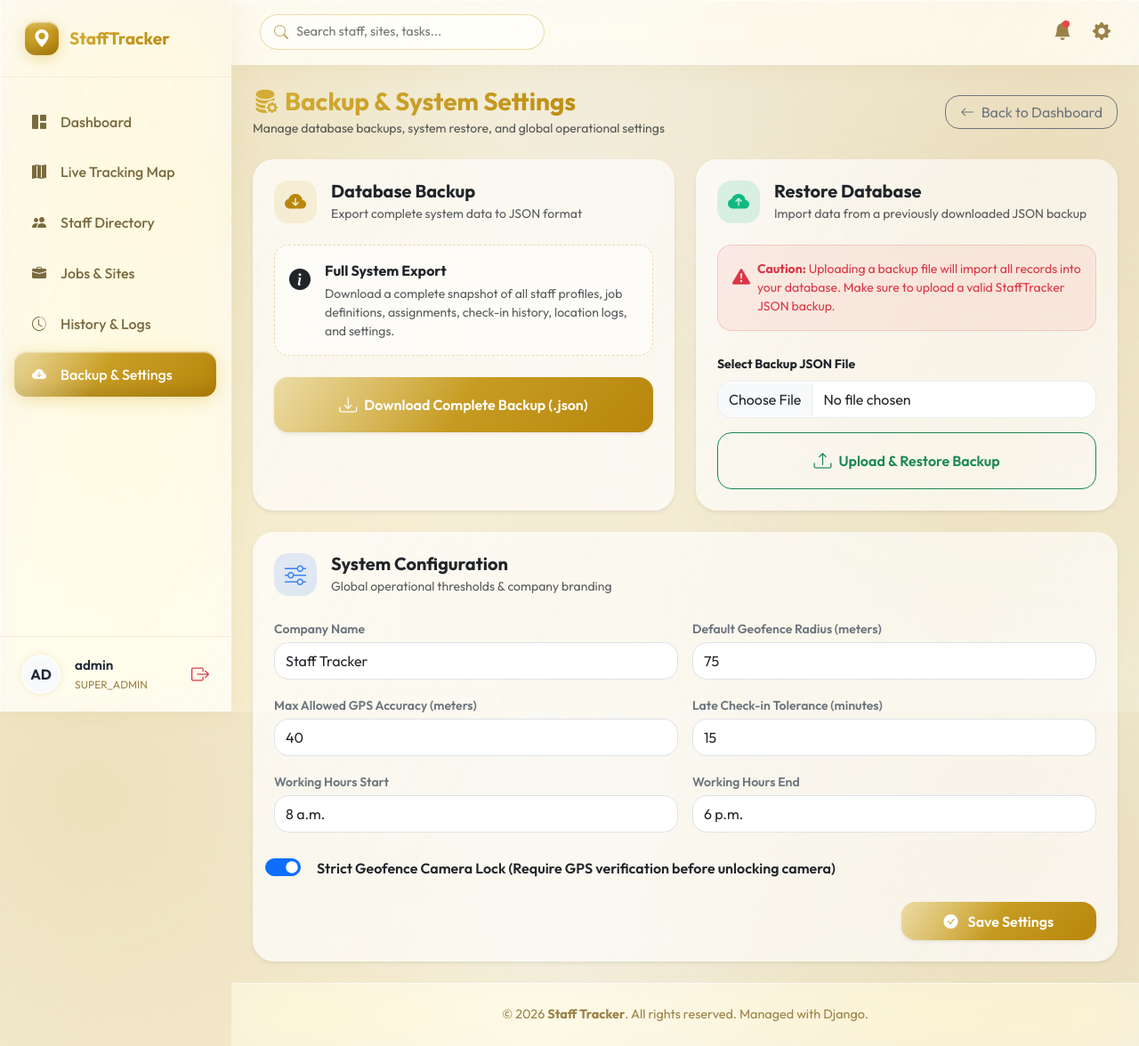
After one commit to bigyan1sybazzar-debug/staff-managment, a Django app: page /settings/backup/ in a window 1280 px wide. The commit adds this page. Shown: the whole page at 89% size. Run offline with Django 5.2, Linux system fonts and the light colour scheme; a user stored in the database is signed in; data comes from the database, SQL or seed files in the repository; both versions use the stored data as it was after the commit.

Commit message:
Update staff project and migrations

```diff
--- a/staff_app/urls.py
+++ b/staff_app/urls.py
@@ -26,6 +26,11 @@ urlpatterns = [
     path("checkin/<int:job_pk>/", views.checkin_view, name="checkin"),
     path("checkout/<int:record_pk>/", views.checkout_view, name="checkout"),
 
+    # Settings & Backup
+    path("settings/backup/", views.backup_settings_view, name="backup_settings"),
+    path("settings/backup/export/", views.export_backup_view, name="export_backup"),
+    path("settings/backup/import/", views.import_backup_view, name="import_backup"),
+
     # API endpoints
     path("api/staff-locations/", views.staff_locations_api, name="staff_locations_api"),
     path("api/log-location/", views.log_location_api, name="log_location_api"),
--- a/staff_app/views.py
+++ b/staff_app/views.py
@@ -5,12 +5,16 @@ from django.contrib.auth.decorators import login_required
 from django.contrib import messages
 from django.utils import timezone
 from django.utils.dateparse import parse_datetime
-from django.http import JsonResponse
+from django.http import JsonResponse, HttpResponse
 from django.views.decorators.csrf import csrf_exempt
 from django.db.models import Q, Sum
+from django.core.management import call_command
 import json
 import math
 import datetime
+import io
+import tempfile
+import os
 from .models import Profile, Job, CheckInRecord, SystemSettings, WorkLocation, JobAssignment
 
 
@@ -59,6 +63,11 @@ def login_view(request):
         user = authenticate(request, username=username, password=password)
         if user is not None:
             if user.is_active:
+                # Clear any lingering unconsumed auth messages (e.g. "You have been logged out.")
+                storage = messages.get_messages(request)
+                for _ in storage:
+                    pass
+
                 login(request, user)
                 messages.success(request, f"Welcome back, {user.username}!")
                 # Route by role
@@ -123,13 +132,12 @@ def staff_dashboard_view(request):
     today = timezone.now().date()
     user = request.user
 
+    # Jobs assigned to this staff member with active access grant today
     active_job_ids = JobAssignment.objects.filter(
         staff=user, granted_start__lte=today, granted_end__gte=today
     ).values_list('job_id', flat=True)
 
-    all_assigned = Job.objects.filter(id__in=active_job_ids)
-
-    today_jobs_raw = all_assigned.filter(date=today).order_by('start_time')
+    all_assigned = Job.objects.filter(id__in=active_job_ids).order_by('start_time')
 
     user_checkins = CheckInRecord.objects.filter(user=user)
     active_checkins = {}
@@ -138,7 +146,8 @@ def staff_dashboard_view(request):
     for ci in user_checkins:
         if ci.check_out_timestamp is None:
             active_checkins[ci.job_id] = ci
-        else:
+        elif ci.timestamp.date() == today:
+            # Only mark as completed today if the check-in occurred today
             completed_checkins[ci.job_id] = ci
 
     def annotate(queryset):
@@ -148,9 +157,9 @@ def staff_dashboard_view(request):
             job.completed_checkin = completed_checkins.get(job.pk)
         return jobs
 
-    annotated_jobs = annotate(today_jobs_raw)
+    annotated_jobs = annotate(all_assigned)
 
-    # ── Separate into active and completed ──
+    # ── Separate into active and completed today ──
     active_today_jobs = []
     completed_today_jobs = []
 
@@ -162,8 +171,11 @@ def staff_dashboard_view(request):
 
     completed_today_jobs.sort(key=lambda j: j.completed_checkin.check_out_timestamp if j.completed_checkin else j.date)
 
-    # ── Upcoming jobs ──
-    upcoming_jobs = all_assigned.filter(date__gt=today).order_by('date', 'start_time')
+    # ── Upcoming jobs (grant window starts in future) ──
+    upcoming_job_ids = JobAssignment.objects.filter(
+        staff=user, granted_start__gt=today
+    ).values_list('job_id', flat=True)
+    upcoming_jobs = Job.objects.filter(id__in=upcoming_job_ids).order_by('date', 'start_time')
     upcoming_jobs = annotate(upcoming_jobs)
 
     # ── History ──
@@ -185,10 +197,10 @@ def staff_dashboard_view(request):
 
     context = {
         'today': today,
-        'active_today_jobs': active_today_jobs,      # ← NEW: Active jobs
-        'completed_today_jobs': completed_today_jobs, # ← NEW: Completed jobs
+        'active_today_jobs': active_today_jobs,
+        'completed_today_jobs': completed_today_jobs,
         'upcoming_jobs': upcoming_jobs,
-        'total_assigned': all_assigned.count(),
+        'total_assigned': len(annotated_jobs),
         'my_checkins': history_checkins,
         'total_completed_minutes': total_completed_minutes,
         'total_completed_display': total_completed_display,
@@ -341,10 +353,26 @@ def checkin_view(request, job_pk):
     except Job.DoesNotExist:
         return JsonResponse({'ok': False, 'error': f'Job #{job_pk} not found'}, status=404)
 
-    # 🔴 FIXED: Server-side validation - Prevent check-in for upcoming jobs
+    # Validate staff access duration grant
     today = timezone.now().date()
-    if job.date > today:
-        return JsonResponse({'ok': False, 'error': 'This job is scheduled for a future date. You cannot check in yet.'}, status=400)
+    assignment = JobAssignment.objects.filter(job=job, staff=request.user).first()
+    if not assignment:
+        return JsonResponse({'ok': False, 'error': 'You are not assigned to this job.'}, status=403)
+
+    if assignment.granted_start > today:
+        return JsonResponse({'ok': False, 'error': 'This job access starts on a future date. You cannot check in yet.'}, status=400)
+
+    if assignment.granted_end < today:
+        return JsonResponse({'ok': False, 'error': 'Access for this job has expired.'}, status=400)
+
+    # Prevent duplicate active check-ins or multiple check-ins on the same day
+    existing_active = CheckInRecord.objects.filter(job=job, user=request.user, check_out_timestamp__isnull=True).first()
+    if existing_active:
+        return JsonResponse({'ok': False, 'error': 'You are already checked in to this job. Please check out first.'}, status=400)
+
+    existing_completed_today = CheckInRecord.objects.filter(job=job, user=request.user, timestamp__date=today, check_out_timestamp__isnull=False).first()
+    if existing_completed_today:
+        return JsonResponse({'ok': False, 'error': 'You have already completed your shift for today.'}, status=400)
 
     try:
         lat      = float(request.POST.get('lat', 0))
@@ -1057,3 +1085,91 @@ def job_delete_view(request, pk):
     job.delete()
     messages.success(request, f"Job '{code}' deleted successfully.")
     return redirect('job_list')
+
+
+# ==========================
+# System Settings & Database Backup/Restore
+# ==========================
+@login_required
+def backup_settings_view(request):
+    if not (request.user.is_superuser or (hasattr(request.user, 'profile') and request.user.profile.role in ['ADMIN', 'SUPER_ADMIN'])):
+        messages.error(request, "Permission denied.")
+        return redirect('dashboard')
+
+    settings_obj = SystemSettings.get_settings()
+
+    if request.method == 'POST':
+        settings_obj.company_name = request.POST.get('company_name', settings_obj.company_name)
+        settings_obj.default_geofence_radius = int(request.POST.get('default_geofence_radius', settings_obj.default_geofence_radius))
+        settings_obj.max_allowed_gps_accuracy = int(request.POST.get('max_allowed_gps_accuracy', settings_obj.max_allowed_gps_accuracy))
+        settings_obj.strict_geofence_camera_lock = True if request.POST.get('strict_geofence_camera_lock') == 'on' else False
+        settings_obj.late_tolerance_minutes = int(request.POST.get('late_tolerance_minutes', settings_obj.late_tolerance_minutes))
+        settings_obj.working_hours_start = request.POST.get('working_hours_start', settings_obj.working_hours_start)
+        settings_obj.working_hours_end = request.POST.get('working_hours_end', settings_obj.working_hours_end)
+
+        if request.FILES.get('company_logo'):
+            settings_obj.company_logo = request.FILES.get('company_logo')
+
+        settings_obj.save()
+        messages.success(request, "System settings updated successfully.")
+        return redirect('backup_settings')
+
+    context = {
+        'settings': settings_obj,
+    }
+    return render(request, 'backup_settings.html', context)
+
+
+@login_required
+def export_backup_view(request):
+    if not (request.user.is_superuser or (hasattr(request.user, 'profile') and request.user.profile.role in ['ADMIN', 'SUPER_ADMIN'])):
+        messages.error(request, "Permission denied. Only Administrators can download backups.")
+        return redirect('dashboard')
+
+    try:
+        buf = io.StringIO()
+        call_command('dumpdata', exclude=['contenttypes', 'auth.permission', 'sessions'], stdout=buf, indent=2)
+        json_data = buf.getvalue()
+
+        timestamp = timezone.now().strftime('%Y-%m-%d_%H%M%S')
+        filename = f"stafftracker_backup_{timestamp}.json"
+
+        response = HttpResponse(json_data, content_type='application/json')
+        response['Content-Disposition'] = f'attachment; filename="{filename}"'
+        return response
+    except Exception as e:
+        messages.error(request, f"Failed to generate backup: {str(e)}")
+        return redirect('backup_settings')
+
+
+@login_required
+def import_backup_view(request):
+    if not (request.user.is_superuser or (hasattr(request.user, 'profile') and request.user.profile.role in ['ADMIN', 'SUPER_ADMIN'])):
+        messages.error(request, "Permission denied. Only Administrators can restore backups.")
+        return redirect('dashboard')
+
+    if request.method == 'POST':
+        backup_file = request.FILES.get('backup_file')
+        if not backup_file:
+            messages.error(request, "Please select a backup JSON file to upload.")
+            return redirect('backup_settings')
+
+        if not backup_file.name.endswith('.json'):
+            messages.error(request, "Invalid file format. Please upload a valid JSON backup file.")
+            return redirect('backup_settings')
+
+        try:
+            with tempfile.NamedTemporaryFile(suffix='.json', delete=False) as tmp:
+                for chunk in backup_file.chunks():
+                    tmp.write(chunk)
+                tmp_path = tmp.name
+
+            call_command('loaddata', tmp_path)
+            if os.path.exists(tmp_path):
+                os.remove(tmp_path)
+
+            messages.success(request, f"Database & settings successfully restored from '{backup_file.name}'!")
+        except Exception as e:
+            messages.error(request, f"Failed to restore backup: {str(e)}")
+
+    return redirect('backup_settings')
--- /dev/null
+++ b/templates/backup_settings.html
@@ -0,0 +1,160 @@
+{% extends 'base.html' %}
+{% load static %}
+
+{% block title %}Backup & System Settings — StaffTracker{% endblock %}
+
+{% block content %}
+<div class="row g-4">
+    <!-- Page Header -->
+    <div class="col-12">
+        <div class="d-flex justify-content-between align-items-center flex-wrap gap-3">
+            <div>
+                <h3 class="fw-bold mb-1" style="background: var(--primary-gradient); -webkit-background-clip: text; -webkit-text-fill-color: transparent;">
+                    <i class="bi bi-database-fill-gear me-2"></i>Backup & System Settings
+                </h3>
+                <p class="text-muted small mb-0">Manage database backups, system restore, and global operational settings</p>
+            </div>
+            <a href="{% url 'dashboard' %}" class="btn btn-outline-secondary rounded-4 px-3">
+                <i class="bi bi-arrow-left me-1"></i> Back to Dashboard
+            </a>
+        </div>
+    </div>
+
+    <!-- ── 1. DATABASE BACKUP & RESTORE ── -->
+    <div class="col-12 col-lg-6">
+        <div class="card border-0 shadow-sm h-100" style="border-radius: 24px; background: var(--lg-bg-strong); backdrop-filter: var(--lg-blur); -webkit-backdrop-filter: var(--lg-blur); border: 1px solid rgba(255,255,255,0.6);">
+            <div class="card-header bg-transparent border-0 pt-4 px-4 pb-0">
+                <div class="d-flex align-items-center gap-3">
+                    <div class="d-inline-flex align-items-center justify-content-center" style="width: 48px; height: 48px; background: rgba(212, 175, 55, 0.15); border-radius: 16px; color: #b8860b;">
+                        <i class="bi bi-cloud-arrow-down-fill fs-4"></i>
+                    </div>
+                    <div>
+                        <h5 class="fw-bold mb-0 text-dark">Database Backup</h5>
+                        <small class="text-muted">Export complete system data to JSON format</small>
+                    </div>
+                </div>
+            </div>
+            <div class="card-body p-4">
+                <div class="p-3 mb-4 rounded-4" style="background: rgba(255,255,255,0.5); border: 1px dashed rgba(184,134,11,0.3);">
+                    <div class="d-flex align-items-start gap-3">
+                        <i class="bi bi-info-circle-fill text-gold fs-4 flex-shrink-0 mt-1"></i>
+                        <div>
+                            <div class="fw-bold text-dark mb-1">Full System Export</div>
+                            <p class="small text-muted mb-0">
+                                Download a complete snapshot of all staff profiles, job definitions, assignments, check-in history, location logs, and settings.
+                            </p>
+                        </div>
+                    </div>
+                </div>
+
+                <a href="{% url 'export_backup' %}" class="btn btn-primary-gradient w-100 py-3 rounded-4 fw-semibold text-center d-flex align-items-center justify-content-center gap-2 shadow-sm">
+                    <i class="bi bi-download fs-5"></i> Download Complete Backup (.json)
+                </a>
+            </div>
+        </div>
+    </div>
+
+    <!-- ── RESTORE BACKUP ── -->
+    <div class="col-12 col-lg-6">
+        <div class="card border-0 shadow-sm h-100" style="border-radius: 24px; background: var(--lg-bg-strong); backdrop-filter: var(--lg-blur); -webkit-backdrop-filter: var(--lg-blur); border: 1px solid rgba(255,255,255,0.6);">
+            <div class="card-header bg-transparent border-0 pt-4 px-4 pb-0">
+                <div class="d-flex align-items-center gap-3">
+                    <div class="d-inline-flex align-items-center justify-content-center" style="width: 48px; height: 48px; background: rgba(16, 185, 129, 0.15); border-radius: 16px; color: #10b981;">
+                        <i class="bi bi-cloud-arrow-up-fill fs-4"></i>
+                    </div>
+                    <div>
+                        <h5 class="fw-bold mb-0 text-dark">Restore Database</h5>
+                        <small class="text-muted">Import data from a previously downloaded JSON backup</small>
+                    </div>
+                </div>
+            </div>
+            <div class="card-body p-4">
+                <div class="p-3 mb-4 rounded-4" style="background: rgba(239, 68, 68, 0.08); border: 1px solid rgba(239, 68, 68, 0.2);">
+                    <div class="d-flex align-items-start gap-2">
+                        <i class="bi bi-exclamation-triangle-fill text-danger fs-5 flex-shrink-0 mt-1"></i>
+                        <div class="small text-danger">
+                            <strong>Caution:</strong> Uploading a backup file will import all records into your database. Make sure to upload a valid StaffTracker JSON backup.
+                        </div>
+                    </div>
+                </div>
+
+                <form action="{% url 'import_backup' %}" method="POST" enctype="multipart/form-data">
+                    {% csrf_token %}
+                    <div class="mb-3">
+                        <label for="backupFileInput" class="form-label fw-bold text-dark small">Select Backup JSON File</label>
+                        <input type="file" name="backup_file" id="backupFileInput" accept=".json" class="form-control rounded-4 border-light-subtle py-2" required>
+                    </div>
+                    <button type="submit" class="btn btn-outline-success w-100 py-3 rounded-4 fw-semibold d-flex align-items-center justify-content-center gap-2" onclick="return confirm('Are you sure you want to restore the database from this backup file?');">
+                        <i class="bi bi-upload fs-5"></i> Upload & Restore Backup
+                    </button>
+                </form>
+            </div>
+        </div>
+    </div>
+
+    <!-- ── 2. GLOBAL SYSTEM SETTINGS ── -->
+    <div class="col-12">
+        <div class="card border-0 shadow-sm" style="border-radius: 24px; background: var(--lg-bg-strong); backdrop-filter: var(--lg-blur); -webkit-backdrop-filter: var(--lg-blur); border: 1px solid rgba(255,255,255,0.6);">
+            <div class="card-header bg-transparent border-0 pt-4 px-4 pb-0">
+                <div class="d-flex align-items-center gap-3">
+                    <div class="d-inline-flex align-items-center justify-content-center" style="width: 48px; height: 48px; background: rgba(59, 130, 246, 0.15); border-radius: 16px; color: #3b82f6;">
+                        <i class="bi bi-sliders fs-4"></i>
+                    </div>
+                    <div>
+                        <h5 class="fw-bold mb-0 text-dark">System Configuration</h5>
+                        <small class="text-muted">Global operational thresholds & company branding</small>
+                    </div>
+                </div>
+            </div>
+
+            <div class="card-body p-4">
+                <form method="POST" enctype="multipart/form-data">
+                    {% csrf_token %}
+                    <div class="row g-3">
+                        <div class="col-md-6">
+                            <label class="form-label fw-semibold text-secondary small mb-1">Company Name</label>
+                            <input type="text" name="company_name" value="{{ settings.company_name }}" class="form-control rounded-4 py-2" required>
+                        </div>
+                        <div class="col-md-6">
+                            <label class="form-label fw-semibold text-secondary small mb-1">Default Geofence Radius (meters)</label>
+                            <input type="number" name="default_geofence_radius" value="{{ settings.default_geofence_radius }}" class="form-control rounded-4 py-2" required>
+                        </div>
+                        <div class="col-md-6">
+                            <label class="form-label fw-semibold text-secondary small mb-1">Max Allowed GPS Accuracy (meters)</label>
+                            <input type="number" name="max_allowed_gps_accuracy" value="{{ settings.max_allowed_gps_accuracy }}" class="form-control rounded-4 py-2" required>
+                        </div>
+                        <div class="col-md-6">
+                            <label class="form-label fw-semibold text-secondary small mb-1">Late Check-in Tolerance (minutes)</label>
+                            <input type="number" name="late_tolerance_minutes" value="{{ settings.late_tolerance_minutes }}" class="form-control rounded-4 py-2" required>
+                        </div>
+
+                        <div class="col-md-6">
+                            <label class="form-label fw-semibold text-secondary small mb-1">Working Hours Start</label>
+                            <input type="text" name="working_hours_start" value="{{ settings.working_hours_start }}" class="form-control rounded-4 py-2">
+                        </div>
+                        <div class="col-md-6">
+                            <label class="form-label fw-semibold text-secondary small mb-1">Working Hours End</label>
+                            <input type="text" name="working_hours_end" value="{{ settings.working_hours_end }}" class="form-control rounded-4 py-2">
+                        </div>
+
+                        <div class="col-md-12">
+                            <div class="form-check form-switch mt-2">
+                                <input class="form-check-input fs-5" type="checkbox" name="strict_geofence_camera_lock" id="strictLock" {% if settings.strict_geofence_camera_lock %}checked{% endif %}>
+                                <label class="form-check-label fw-semibold text-dark pt-1 ms-2" for="strictLock">
+                                    Strict Geofence Camera Lock (Require GPS verification before unlocking camera)
+                                </label>
+                            </div>
+                        </div>
+
+                        <div class="col-12 mt-4 text-end">
+                            <button type="submit" class="btn btn-primary-gradient px-5 py-2.5 rounded-4 fw-semibold shadow-sm">
+                                <i class="bi bi-check-circle-fill me-2"></i> Save Settings
+                            </button>
+                        </div>
+                    </div>
+                </form>
+            </div>
+        </div>
+    </div>
+</div>
+{% endblock %}
--- a/templates/base.html
+++ b/templates/base.html
@@ -699,6 +699,13 @@
                     <span>History & Logs</span>
                 </a>
             </li>
+
+            <li class="menu-item {% if 'settings' in request.path %}active{% endif %}">
+                <a href="{% url 'backup_settings' %}">
+                    <i class="bi bi-cloud-arrow-down-fill"></i>
+                    <span>Backup & Settings</span>
+                </a>
+            </li>
         </ul>
 
         <div class="sidebar-user">
@@ -737,7 +744,7 @@
                     <i class="bi bi-bell-fill"></i>
                     <span class="notification-dot"></span>
                 </a>
-                <a href="/admin/" class="action-btn d-none d-lg-inline-block" title="Django Admin Panel">
+                <a href="{% url 'backup_settings' %}" class="action-btn d-none d-lg-inline-block" title="Backup & System Settings">
                     <i class="bi bi-gear-fill"></i>
                 </a>
 
@@ -766,13 +773,38 @@
 
         <div class="container-fluid p-4 animate-fade-in">
             {% if messages %}
-                {% for message in messages %}
-                    <div class="alert alert-{{ message.tags }} alert-dismissible fade show rounded-4 shadow-sm mb-4 border-0" role="alert">
-                        <i class="bi bi-info-circle-fill me-2"></i>
-                        {{ message }}
-                        <button type="button" class="btn-close" data-browser-dismiss="alert" data-bs-dismiss="alert" aria-label="Close"></button>
-                    </div>
-                {% endfor %}
+                <div class="toast-container position-fixed top-0 end-0 p-3" style="z-index: 2000;">
+                    {% for message in messages %}
+                        <div class="toast align-items-center text-white border-0 show shadow-lg rounded-4 mb-2 animate-fade-in
+                            {% if message.tags == 'success' %}bg-success{% elif message.tags == 'error' or message.tags == 'danger' %}bg-danger{% elif message.tags == 'warning' %}bg-warning text-dark{% else %}bg-dark{% endif %}"
+                            role="alert" aria-live="assertive" aria-atomic="true">
+                            <div class="d-flex align-items-center">
+                                <div class="toast-body d-flex align-items-center gap-2 py-3 px-3 fs-6">
+                                    {% if message.tags == 'success' %}
+                                        <i class="bi bi-check-circle-fill fs-5 text-white"></i>
+                                    {% elif message.tags == 'error' or message.tags == 'danger' %}
+                                        <i class="bi bi-exclamation-triangle-fill fs-5 text-white"></i>
+                                    {% else %}
+                                        <i class="bi bi-info-circle-fill fs-5 text-white"></i>
+                                    {% endif %}
+                                    <span class="fw-medium">{{ message }}</span>
+                                </div>
+                                <button type="button" class="btn-close btn-close-white me-3 ms-auto" data-bs-dismiss="toast" aria-label="Close"></button>
+                            </div>
+                        </div>
+                    {% endfor %}
+                </div>
+                <script>
+                    document.addEventListener('DOMContentLoaded', function() {
+                        var toastEls = document.querySelectorAll('.toast');
+                        toastEls.forEach(function(toastEl) {
+                            setTimeout(function() {
+                                toastEl.classList.remove('show');
+                                setTimeout(function() { toastEl.remove(); }, 300);
+                            }, 4000);
+                        });
+                    });
+                </script>
             {% endif %}
 
             {% block content %}{% endblock %}
--- a/templates/dashboard.html
+++ b/templates/dashboard.html
@@ -282,7 +282,7 @@
                     </a>
                 </div>
                 <div class="col-6">
-                    <a href="/admin/staff_app/systemsettings/1/change/" class="quick-btn w-100">
+                    <a href="{% url 'backup_settings' %}" class="quick-btn w-100">
                         <i class="bi bi-sliders"></i>
                         <span>System Settings</span>
                     </a>
```
Also changed, not shown: staff_app/tests.py (+109 -2 lines), templates/staff_dashboard.html (+35 -0 lines), db.sqlite3.
